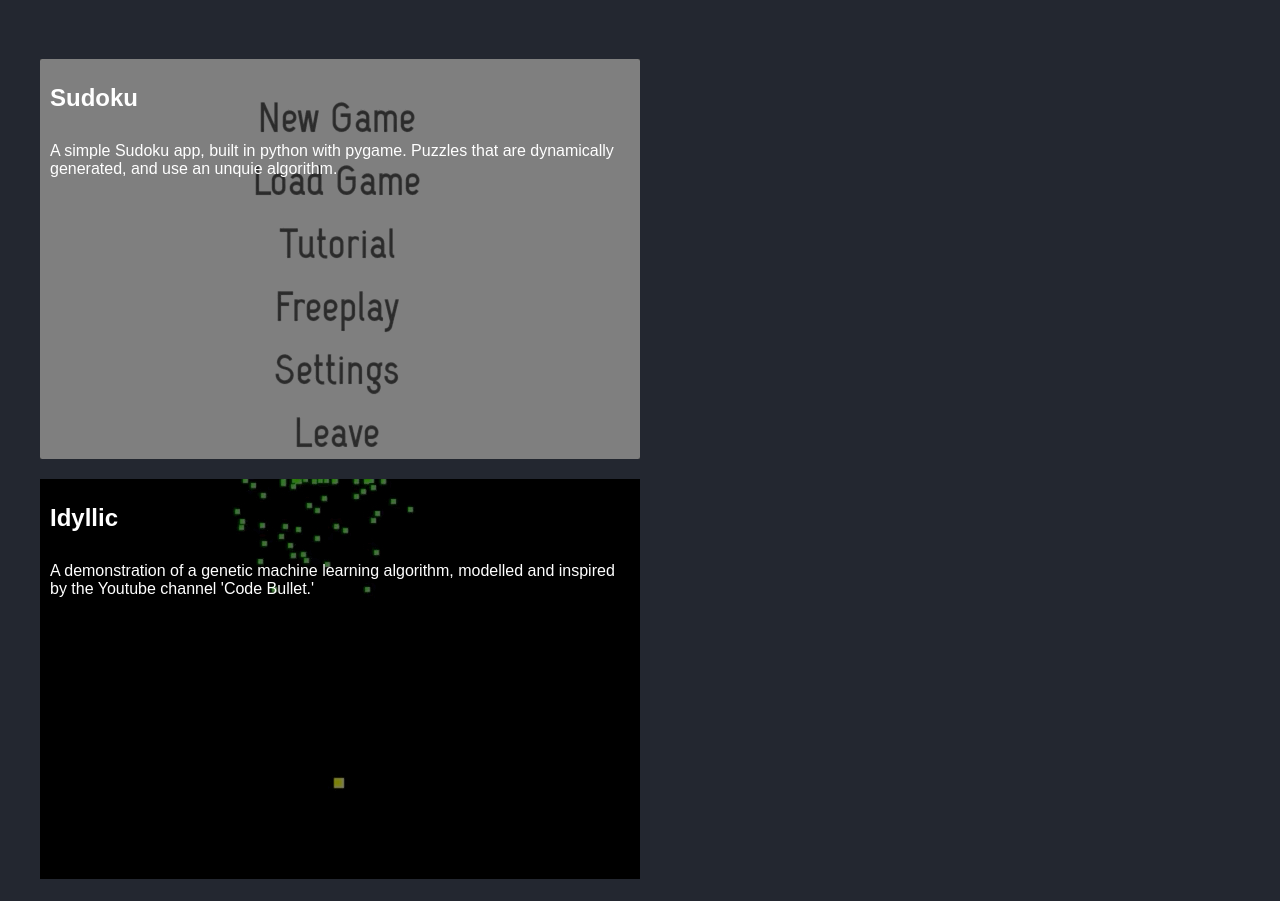
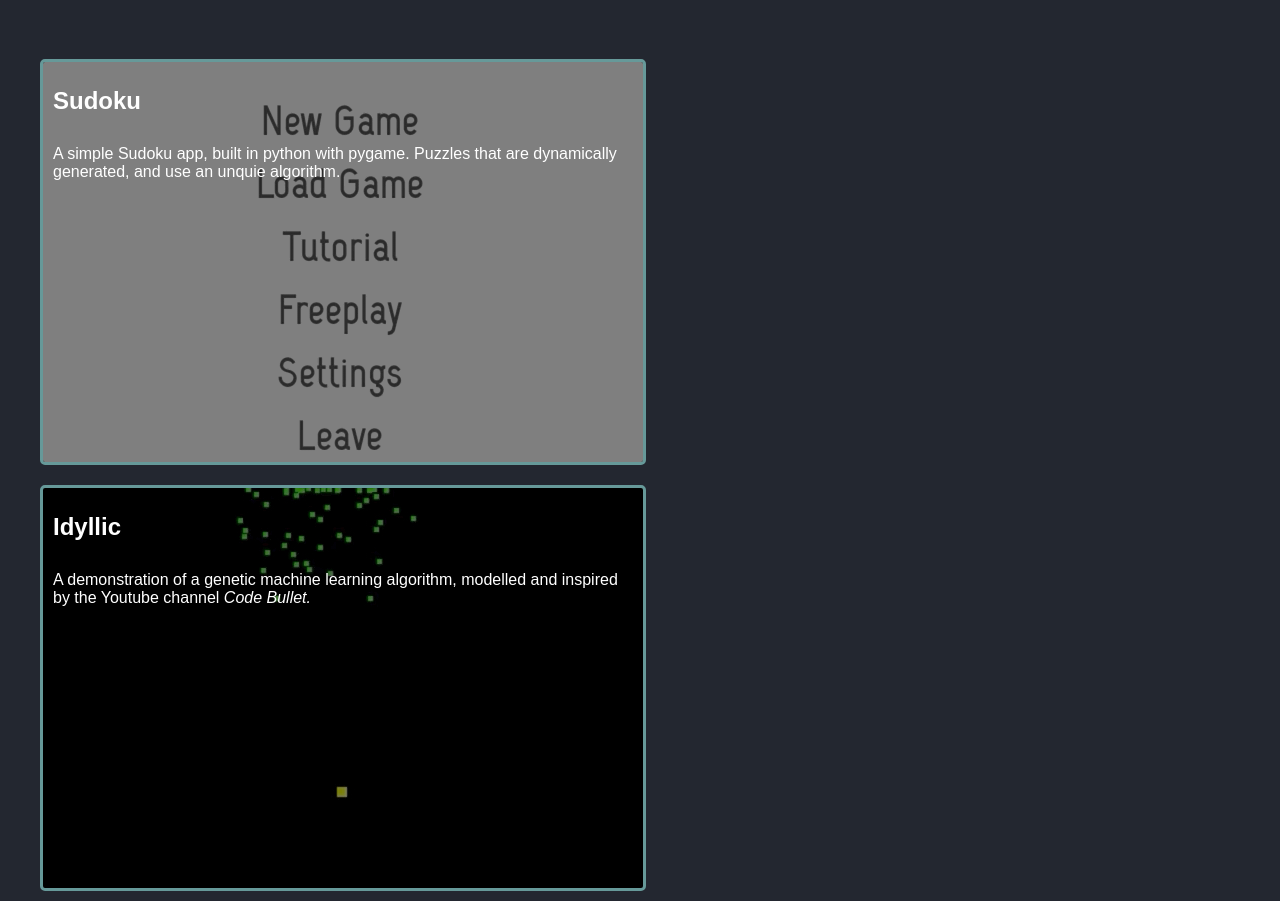
Before and after one commit to michaelmegrath/michaelmegrath.github.io, a plain HTML site: page index.html in a window 1280 px wide. Shown: the part 122-1023 px from the top of the page. Drawn offline with Linux system fonts and the light colour scheme.

Commit message:
Added style for project items

```diff
--- a/css/main.css
+++ b/css/main.css
@@ -34,6 +34,7 @@ h1 {
 .projects {
   font-family: arial;
   padding: 30px;
+
 }
 
 .projects h2{
@@ -47,6 +48,11 @@ h1 {
 }
 
 .item_1 {
+  transition: all 2s;
+  border-radius: 1px;
+  border-style: solid;
+  border-color: #669999;
+  border-radius: 5px;
   background:
     linear-gradient(
       rgba(0,0,0,0.5),
@@ -58,13 +64,15 @@ h1 {
   width: 600px;
   height:400px;
   margin: 10px;
-  background-size: cover;
 
 }
 
 .item_1:hover {
+  transition: all 2s;
   background: url('../img/Sudoku.gif');
   background-repeat: no-repeat;
+  cursor: pointer;
+
 }
 .item_1:hover h2{
   color: transparent;
@@ -81,15 +89,24 @@ h1 {
       ),
     url('../img/Idyllic.jpg');
   background-repeat: no-repeat;
+  border-radius: 1px;
+  border-style: solid;
+  border-color: #669999;
+  border-radius: 5px;
   height:400px;
   width: 600px;
   margin: 10px;
   float:left;
+  transition: all 2s;
+
 }
 
 .item_2:hover{
   background: url('../img/Idyllic.gif');
   background-repeat: no-repeat;
+  transition: all 2s;
+  cursor: pointer;
+
 }
 
 .item_2:hover h2{
--- a/index.html
+++ b/index.html
@@ -37,7 +37,7 @@
           <a href="https://github.com/michaelmegrath/Idyllic">
           <div class="item_2">
             <h2>Idyllic</h2>
-            <p>A demonstration of a genetic machine learning algorithm, modelled and inspired by the Youtube channel 'Code Bullet.'  </p>
+            <p>A demonstration of a genetic machine learning algorithm, modelled and inspired by the Youtube channel <i>Code Bullet.</i>  </p>
           </div></a>
         </div>
 
```
